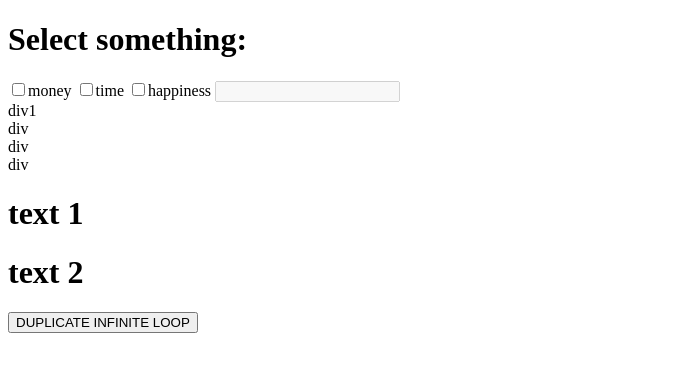
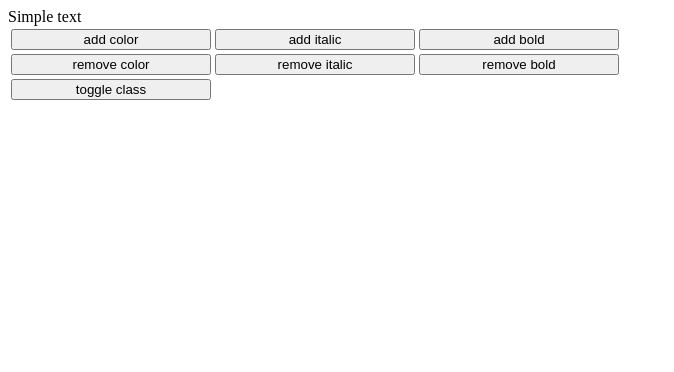
Before and after one commit to mirceah99/learn-jQuery, a plain HTML site: page index.html in a window 1280 px wide. Shown: the whole page, without its empty margins (0-674 px from the left). Drawn offline with nearby package versions, Linux system fonts and the light colour scheme.

Commit message:
add, remove class

```diff
--- a/index.html
+++ b/index.html
@@ -7,22 +7,50 @@
       window.jQuery ||
         document.write("<script src='jquery-3.6.0.js'><\/script>");
     </script>
+    <style>
+        .boldClass {
+            font-weight: bold;
+        }
+        .italicClass{
+            font-style: italic;
+        }
+        .colorClass{
+            color: purple;
+        }
+    </style>
   </head>
   <body>
-    <h1 title="something">Select something:</h1>
-    <input type="checkbox" name="money" value="money">money
-    <input type="checkbox" name="time" value="time">time
-    <input type="checkbox" name="happiness" value="happiness">happiness
-    <input type="text" disabled >
-    <div title="mr bombastic">div1</div>
-    <div>div</div>
-    <div>div</div>
-    <div>div</div>
-    <h1>text 1</h1>
-    <h1>text 2</h1>
-    <button id="duplicateLoop">DUPLICATE INFINITE LOOP</button>
+    <div id='text'>Simple text</div>
+    <table>
+        <tr>
+            <td>
+                <input id= "addColor" type="button" value= "add color" style="width: 200px" />
+            </td>
+            <td>
+                <input id= "addItalic" type="button" value= "add italic" style="width: 200px" />
+            </td>
+            <td>
+                <input id= "addBold" type="button" value= "add bold" style="width: 200px" />
+            </td>
+        </tr>
+        <tr>
+            <td>
+                <input id= "removeColor" type="button" value= "remove color"  style="width: 200px"/>
+            </td>
+            <td>
+                <input id= "removeItalic" type="button" value= "remove italic" style="width: 200px" />
+            </td>
+            <td>
+                <input id= "removeBold" type="button" value= "remove bold" style="width: 200px" />
+            </td>
+        </tr>
+        <tr>
+            <td>
+                <input id= "toggleClass" type="button" value="toggle class" style=" width: 200px" />
+            </td>
+        </tr>
+    </table>
 
-    <h1 id='number'></h1>
     <script type="text/javascript">
       function getRandomColor() {
         const letters = "0123456789ABCDEF";
@@ -40,17 +68,27 @@
 
 
       $("document").ready(() => {
-          console.log('ok1');
-          let x = 0;
-        $("#duplicateLoop").click(()=>{
-            console.log("ok");
-            setInterval(() => {
-                console.log(x++);
-
-                $('div').before('<div>div</div>');
-            }, 1000);
-        });
-
+        $('#addColor').click(()=>{
+            $('#text').addClass('colorClass');
+        })
+        $('#removeColor').click(()=>{
+            $('#text').removeClass('colorClass');
+        })
+        $('#addItalic').click(()=>{
+            $('#text').addClass('italicClass');
+        })
+        $('#removeItalic').click(()=>{
+            $('#text').removeClass('italicClass');
+        })
+        $('#addBold').click(()=>{
+            $('#text').addClass('boldClass');
+        })
+        $('#removeBold').click(()=>{
+            $('#text').removeClass('boldClass');
+        })
+        $('#toggleClass').click(()=>{
+            $('#text').toggleClass('boldClass italicClass colorClass');
+        })
         });
 
     </script>
```
